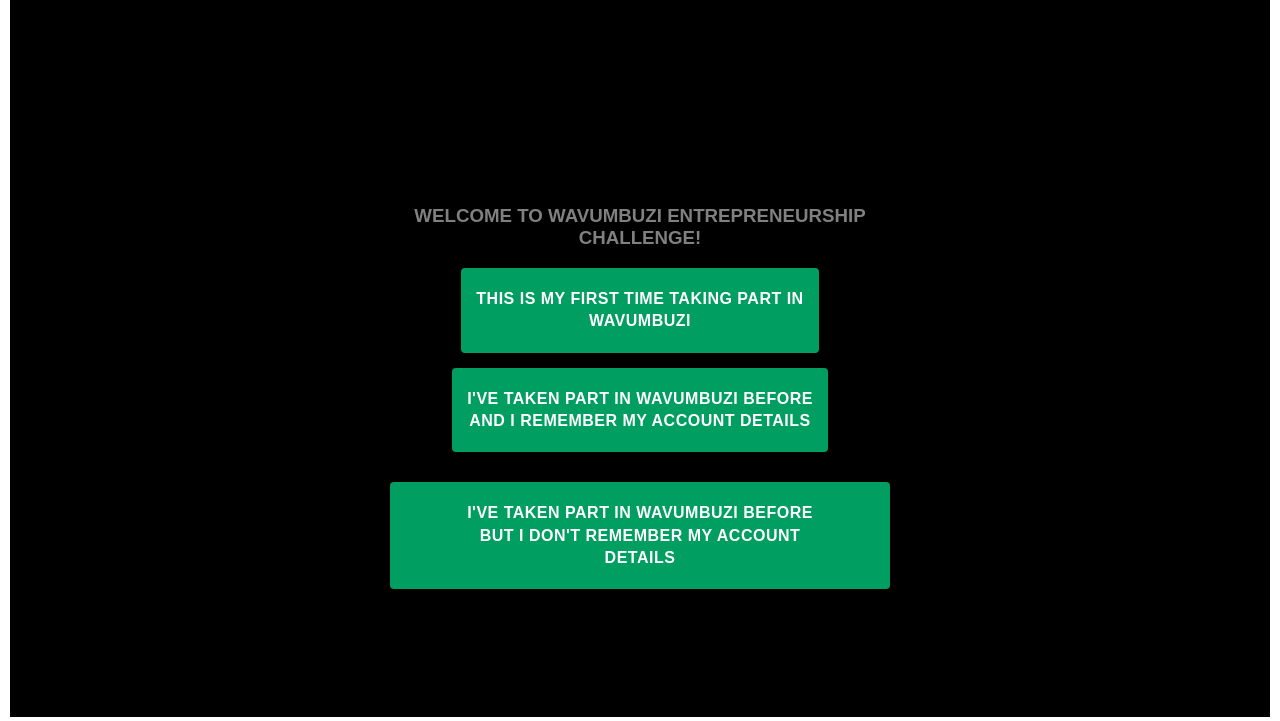
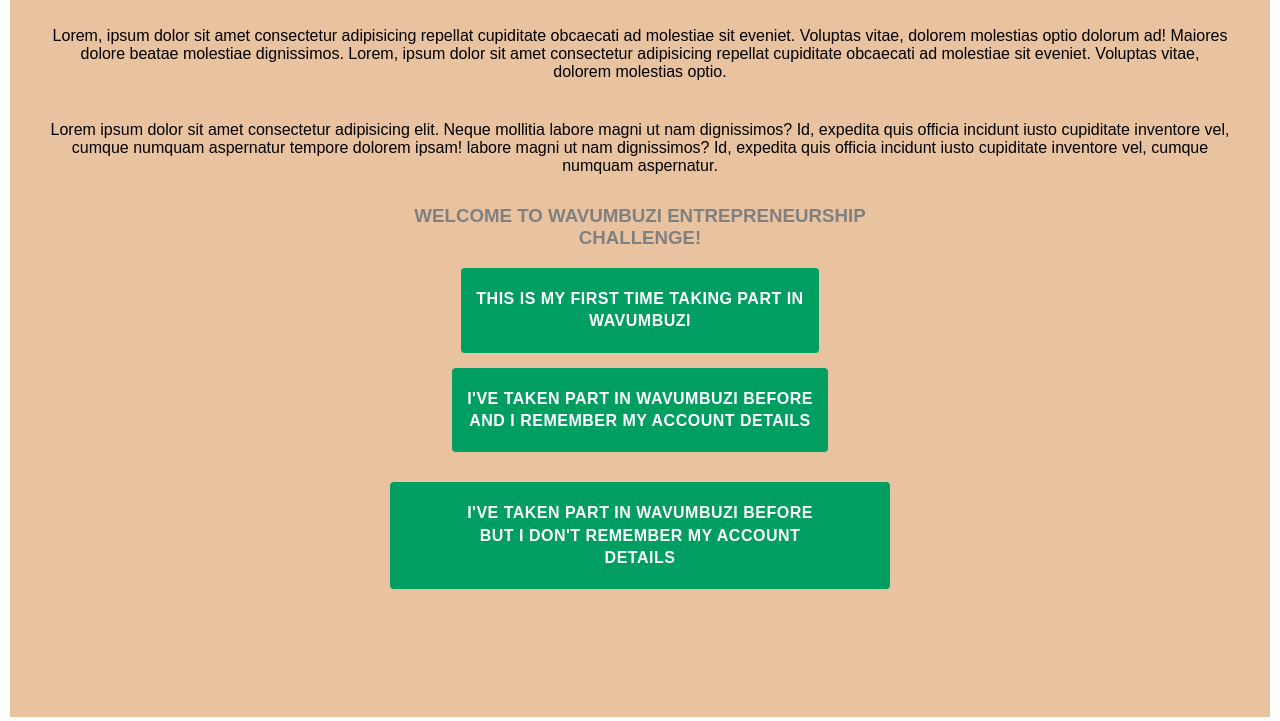
Before and after one commit to IBGTech-dotcom/Wavumbuzi, a plain HTML site: page index.html in a window 1280 px wide. Shown: the part 87-808 px from the top of the page. Drawn offline with Linux system fonts and the light colour scheme.

Commit message:
Update style.css

```diff
--- a/style.css
+++ b/style.css
@@ -18,7 +18,7 @@ body {
     );
 
     /* Fallback color for browsers that don't support gradients */
-    background-color: black;
+    background-color: #E9C29F;
 
     /* Set positioning for the sand image/texture */
     position: relative;
```
